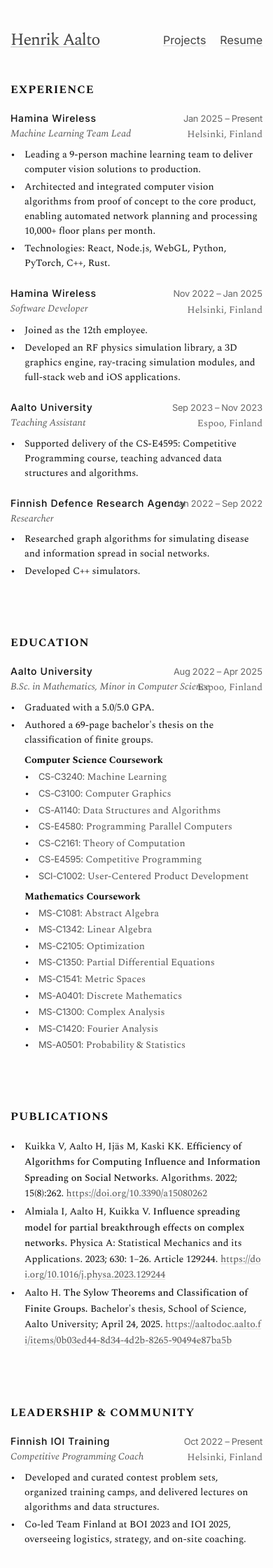
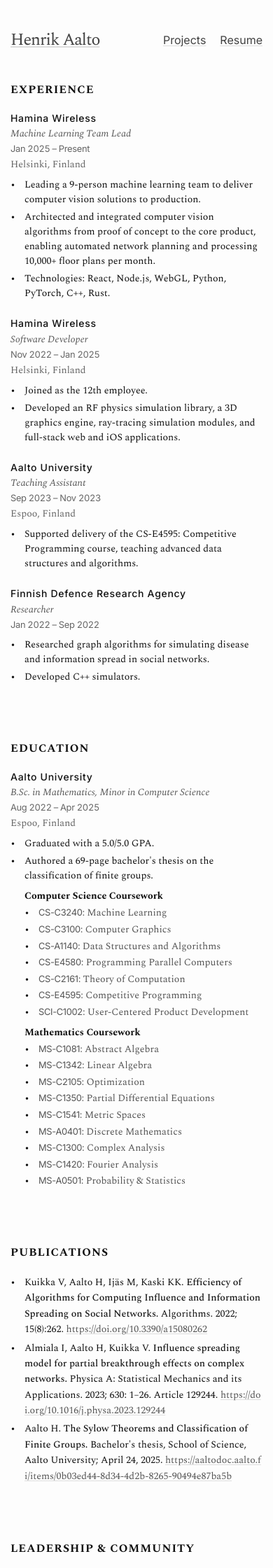
Before and after one commit to hltk/hltk.github.io, a Jekyll site: the page built from resume.md, in a window 390 px wide. Shown: the top 2240 px of the page at 70% size. Built offline with Jekyll 4.4.1, drawn with Linux system fonts in a browser that asks for light colours.

Commit message:
feat: add responsive mobile layout for resume
Stack resume columns vertically and left-align all text on mobile
devices (≤600px width) for better readability on small screens.

```diff
--- a/assets/main.scss
+++ b/assets/main.scss
@@ -450,4 +450,13 @@ h1, h2, h3, h4, h5, h6 {
 
 // Responsive design for mobile
 @media screen and (max-width: 600px) {
+  .resume-header {
+    flex-direction: column;
+    gap: 2px;
+  }
+
+  .resume-right-col {
+    align-items: flex-start;
+    text-align: left;
+  }
 }
```
